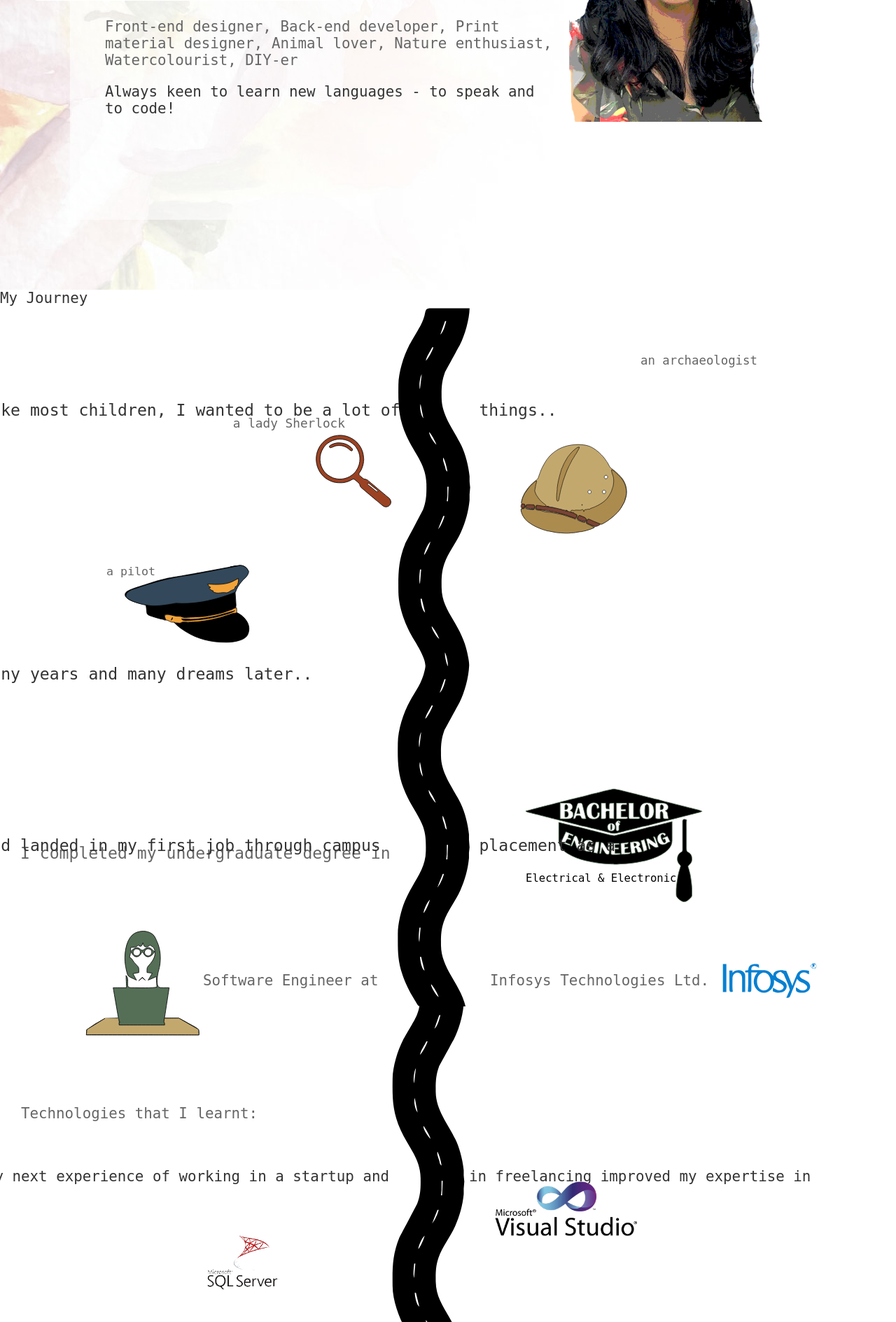
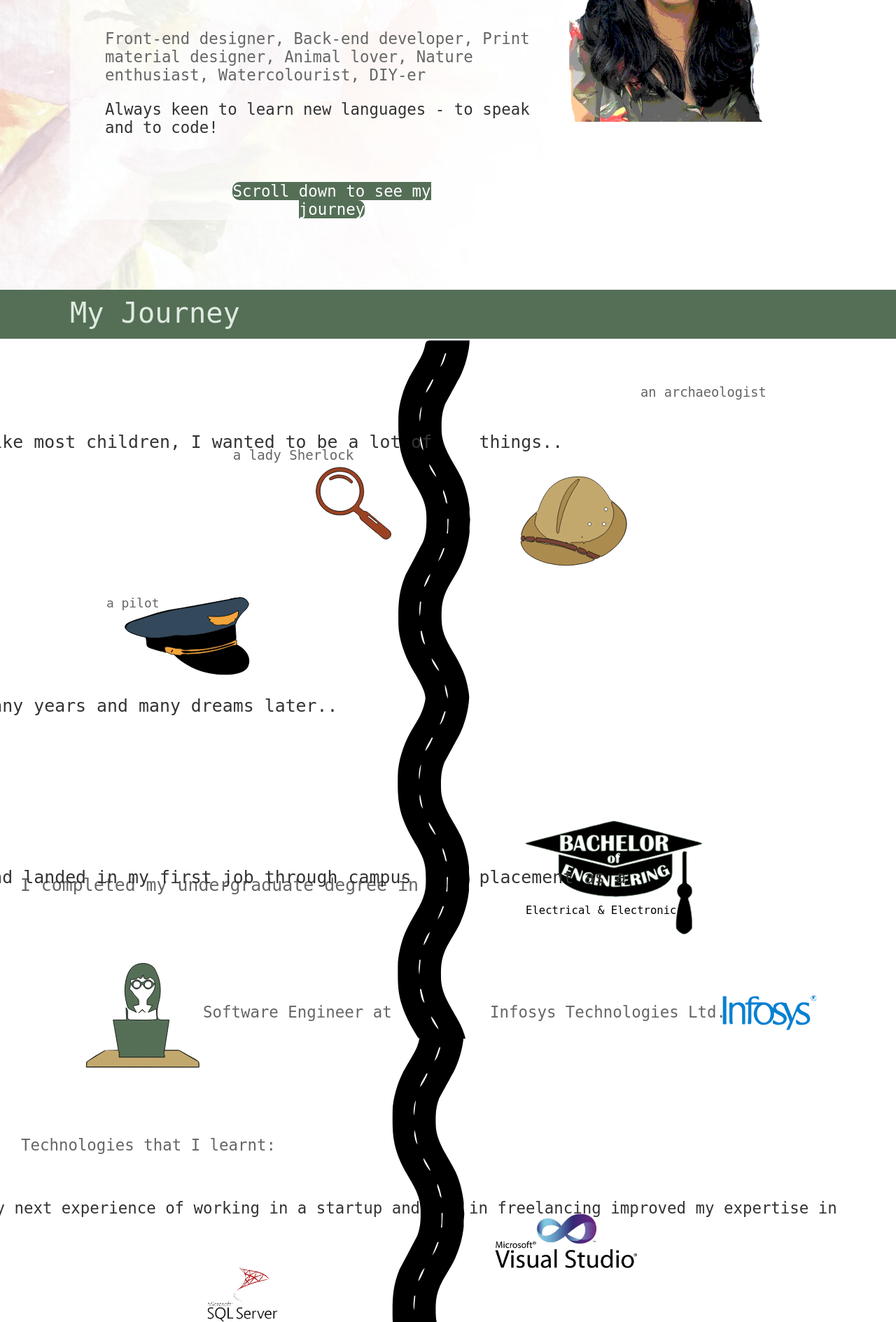
Before and after one commit to sushmita-kolhapurkar/portfolio, a PHP site: page / in a window 1280 px wide. Shown: the part 386-2275 px from the top of the page at 70% size. Run offline with PHP 8.4, Linux system fonts and the light colour scheme; grey boxes are pictures that could not be loaded.

Commit message:
Add files via upload

```diff
--- a/assets/main.css
+++ b/assets/main.css
@@ -2,20 +2,11 @@ html,body {
   padding: 0;
   margin: 0;
   position: relative;
+  font-size:14px;
+  scroll-behavior: smooth;
 }
 svg {
   max-width: 100%;
-}
-a {
-  position: fixed;
-  top: 2em;
-  left: 2em;
-  z-index: 100;
-  text-decoration: none;
-  color: #FFF;
-  padding: .5em;
-  font-family: arial;
-  border: 2px solid #FFF;
 }
 .main-font {
 	font-size:2.8em;
@@ -88,9 +79,16 @@ a {
   }
 
 .calltoaction {
-	background-color: #c4697c;
+	width:50%;
+	text-align:center;
+	margin:65px auto 0 auto;
+}
+.calltoaction a{
+	display:inline;
+	background-color: #556F57;
 	color: #FFFFFF;
-	border-radius: 3px;
+	border-radius: 10px;
+	text-size:0.7em;
 }
 
 
@@ -109,6 +107,16 @@ a {
   border-right: 3px solid;
   font-family: monospace;
   font-size: 1em;
+}
+
+.titlebar {
+	position: relative;
+	background-color:#556F57;
+	height:60px;
+	padding:10px 0 0 100px;
+	color:#dfebe0;
+	font-size:1.8em;
+	z-index:150;
 }
 
 @keyframes typing {
@@ -207,12 +215,28 @@ a {
 	position:fixed;
 	width:60px;
 	height:60px;
-	bottom:40px;
+	bottom:70px;
 	right:40px;
-	background-color:#0C9;
+	background-color:#c4697c;
 	color:#FFF;
-	border-radius:50px;
+	border-radius:50px;display: -webkit-flex;
+  	display: flex;
+  	align-items: center;
 	text-align:center;
+	vertical-align:middle;
+	font-size:13px;
 	box-shadow: 2px 2px 3px #999;
 	z-index:10;
 }
+.downbtnup img{
+	position:fixed;
+	width:40px;
+	bottom:130px;
+	right:50px;
+	}
+.downbtndown img{
+	position:fixed;
+	width:40px;
+	bottom:45px;
+	right:50px;
+	}
```
